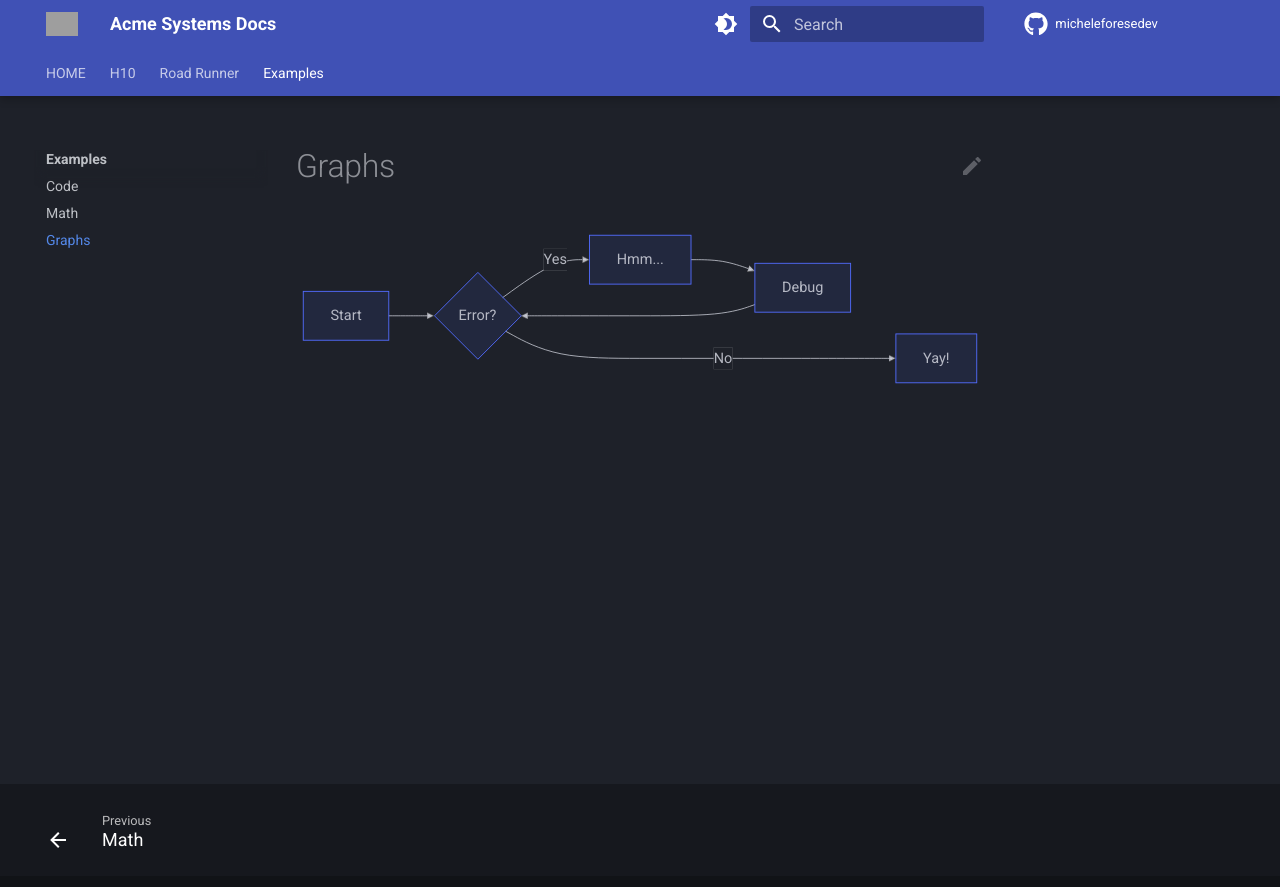
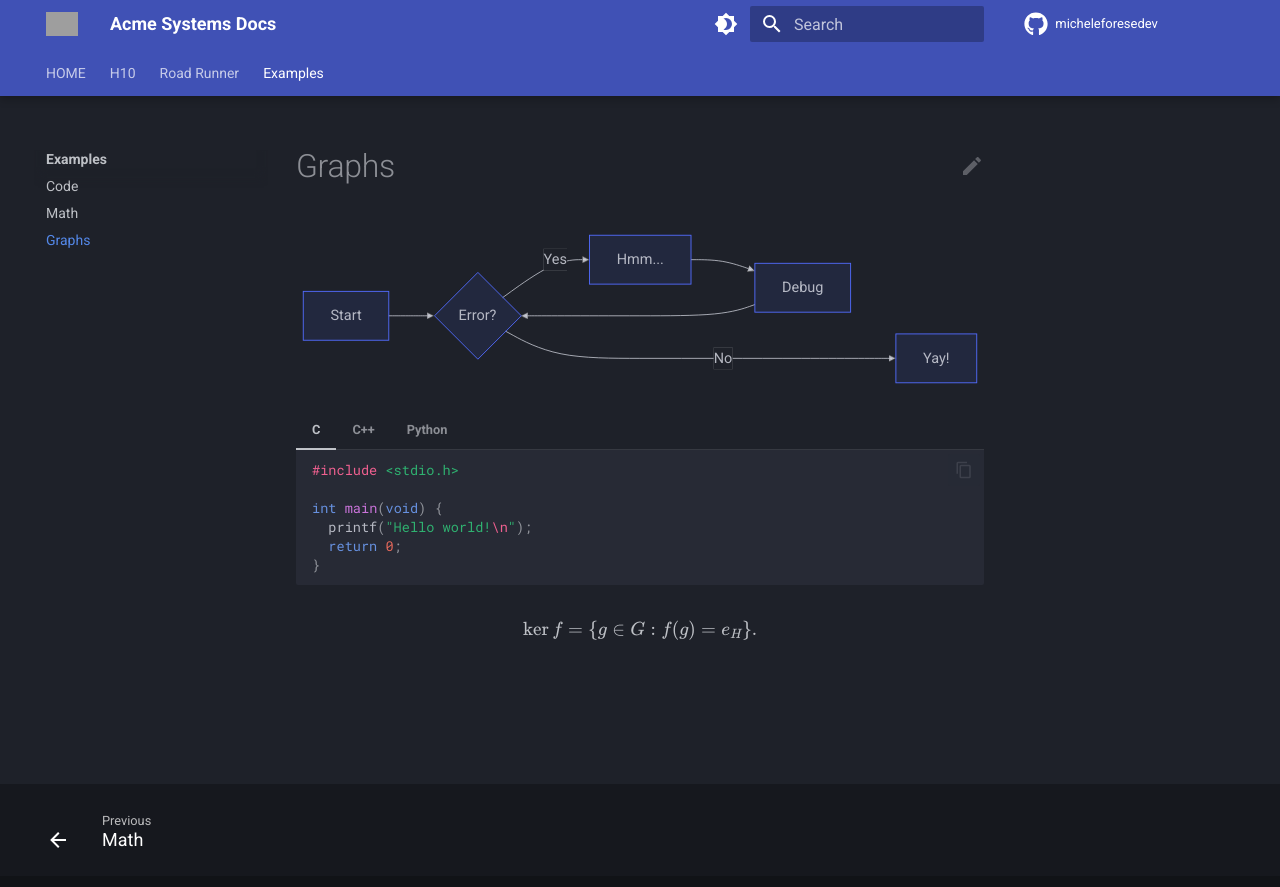
Before and after one commit to micheleforese/acmesystemsdocs, an MkDocs documentation site: the page built from docs/examples/graphs.md, in a window 1280 px wide. Shown: the top 887 px of the page. Built offline with MkDocs 1.6.1 and Material for MkDocs 9.7.7, drawn with Linux system fonts in a browser that asks for light colours; comment, search, counter and statistics services are not loaded; grey boxes are pictures that could not be loaded.

Commit message:
added examples in graphs page

````diff
--- a/docs/examples/graphs.md
+++ b/docs/examples/graphs.md
@@ -8,3 +8,38 @@ graph LR
   D --> B;
   B ---->|No| E[Yay!];
 ```
+
+=== "C"
+
+    ``` c
+    #include <stdio.h>
+
+    int main(void) {
+      printf("Hello world!\n");
+      return 0;
+    }
+    ```
+
+=== "C++"
+
+    ``` c++
+    #include <iostream>
+
+    int main(void) {
+      std::cout << "Hello world!" << std::endl;
+      return 0;
+    }
+    ```
+
+=== "Python"
+
+    ```py
+    import matplotlib
+
+    def main():
+      return 0
+    ```
+
+$$
+\operatorname{ker} f=\{g\in G:f(g)=e_{H}\}{\mbox{.}}
+$$
--- a/mkdocs.yml
+++ b/mkdocs.yml
@@ -22,10 +22,7 @@ theme:
       toggle:
         icon: material/brightness-7
         name: Switch to dark mode
-    - scheme: youtube
-      toggle:
-        icon: material/brightness-7
-        name: Switch to dark mode
+
   features:
     - content.action.edit
     - content.code.annotate
````
Also changed, not shown: docs/stylesheets/extra.css (+4 -4 lines).
